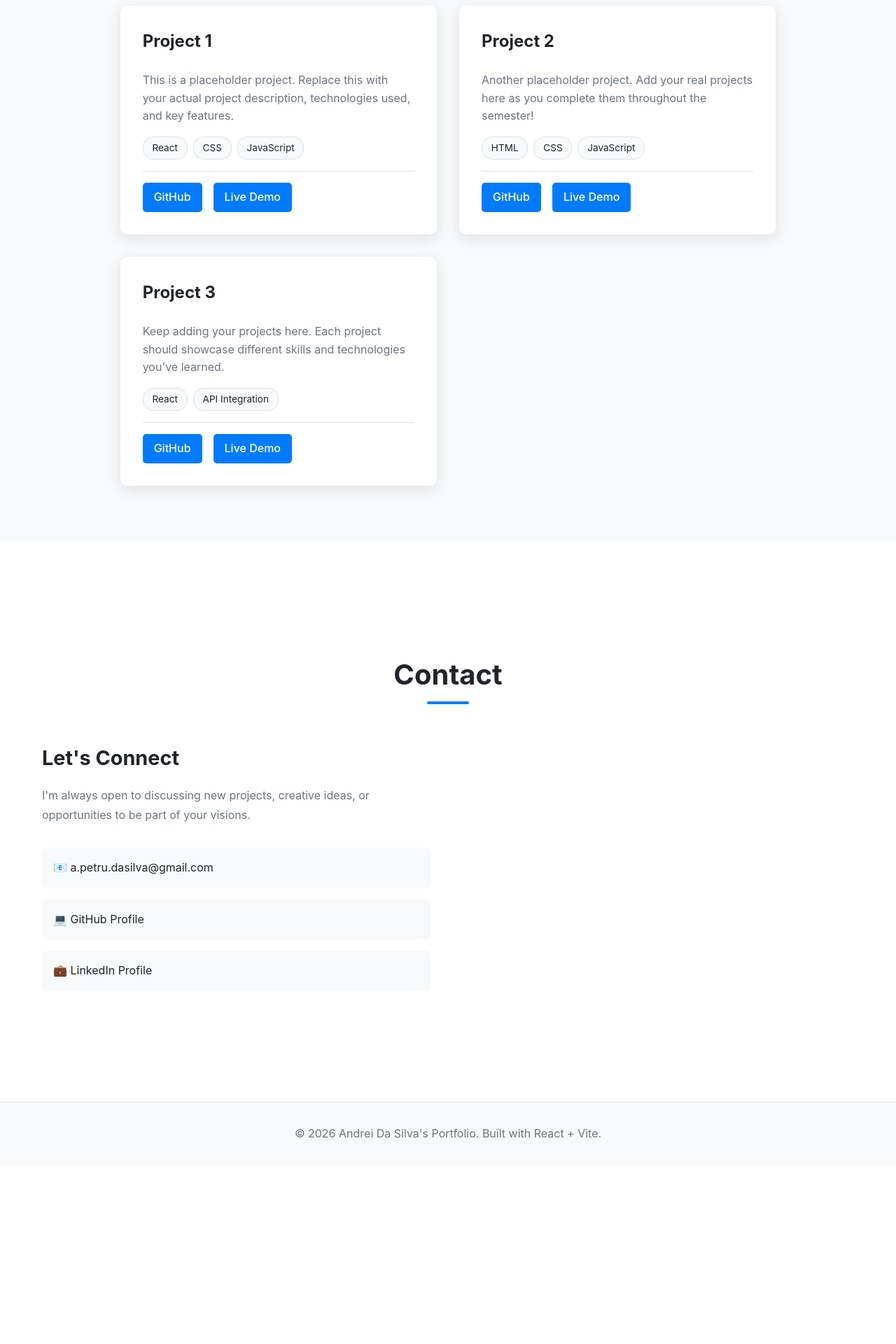
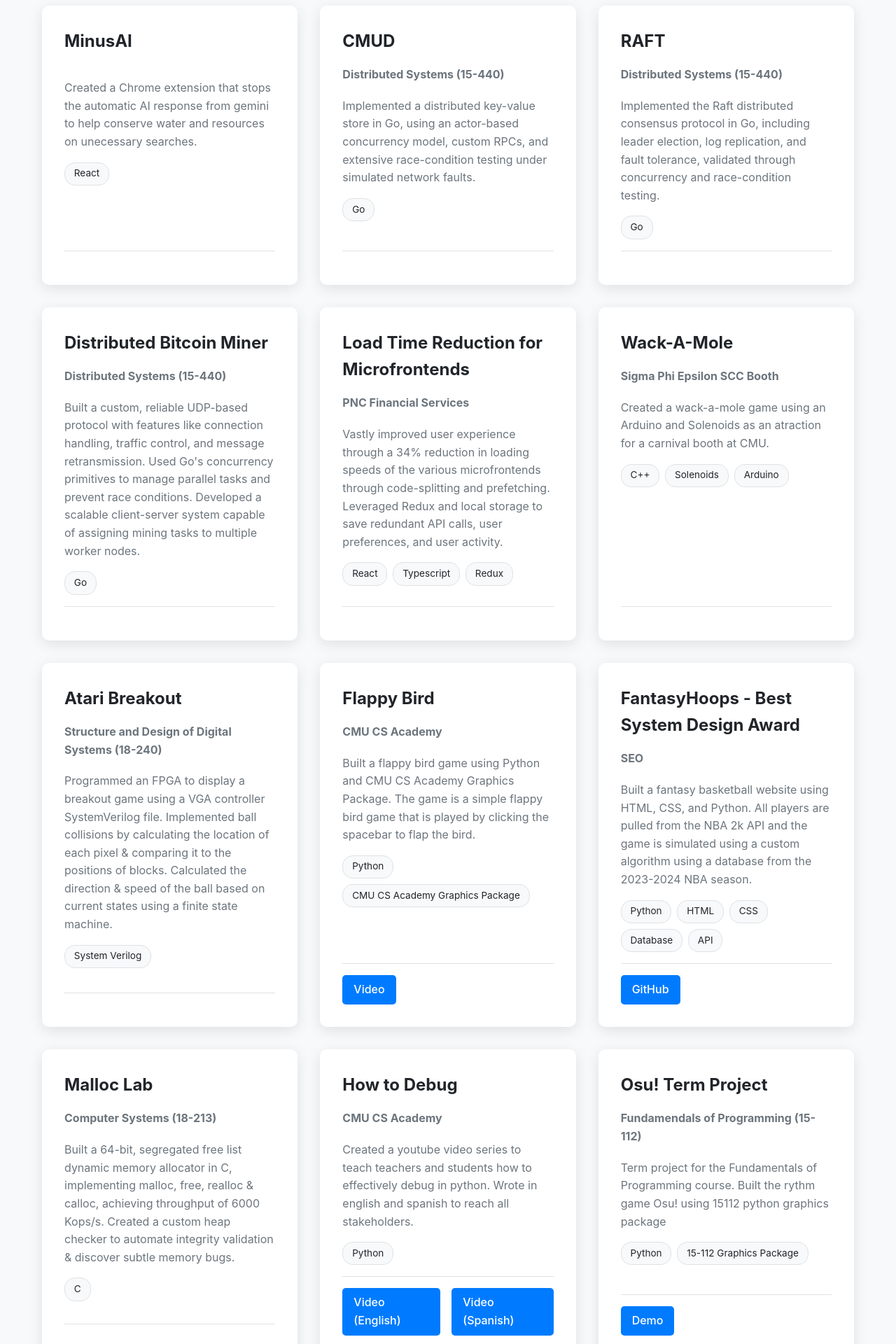
Before and after one commit to adasilva752/myPortfolio, a React (Vite) app: page / in a window 1280 px wide. Shown: the part 1140-3060 px from the top of the page at 70% size. Before the commit the page ends 2804 px from the top, so only its background shows below. Built offline with nearby package versions, Linux system fonts and the light colour scheme.

Commit message:
updated lots of projects

```diff
--- a/src/App.css
+++ b/src/App.css
@@ -303,7 +303,12 @@ section {
 .project-header h3 {
   font-size: 1.5rem;
   color: var(--text-primary);
-  margin-bottom: 0.5rem;
+  margin-bottom:0rem;
+}
+.project-subheader h4 {
+  font-size: 1rem;
+  color: var(--text-secondary);
+  margin-bottom: 0.2rem;
 }
 
 .project-body p {
--- a/src/components/Projects.jsx
+++ b/src/components/Projects.jsx
@@ -4,27 +4,103 @@ function Projects() {
   const projects = [
     {
       id: 1,
-      title: 'Project 1',
-      description: 'This is a placeholder project. Replace this with your actual project description, technologies used, and key features.',
-      technologies: ['React', 'CSS', 'JavaScript'],
-      github: '#',
-      demo: '#'
+      title: 'Keratoconus Awareness Campaign',
+      description: 'Highschool project focused on raising awareness about keratoconus, a degenerative eye disease. Built A website and youtube videos to educate people about the disease and how to prevent it.',
+      company: 'The Pine School Capstone',
+      technologies: ['Web Developmenmt'],
+      website: 'https://keratoconuswebsite.github.io/',
+      github: 'https://github.com/keratoconuswebsite/keratoconuswebsite.github.io',
     },
     {
       id: 2,
-      title: 'Project 2',
-      description: 'Another placeholder project. Add your real projects here as you complete them throughout the semester!',
-      technologies: ['HTML', 'CSS', 'JavaScript'],
-      github: '#',
-      demo: '#'
+      title: 'Osu! Term Project',
+      class: 'Fundamendals of Programming (15-112)',
+      description: 'Term project for the Fundamentals of Programming course. Built the rythm game Osu! using 15112 python graphics package',
+      technologies: ['Python', '15-112 Graphics Package'],
+      demo: 'https://www.youtube.com/watch?v=f8e8ZmNEVqo'
     },
     {
       id: 3,
-      title: 'Project 3',
-      description: 'Keep adding your projects here. Each project should showcase different skills and technologies you\'ve learned.',
-      technologies: ['React', 'API Integration'],
-      github: '#',
-      demo: '#'
+      title: 'How to Debug',
+      company: 'CMU CS Academy',
+      description: 'Created a youtube video series to teach teachers and students how to effectively debug in python. Wrote in english and spanish to reach all stakeholders.',
+      technologies: ['Python'],
+      'video-english': 'https://www.youtube.com/watch?v=W3slZ3Zw078',
+      'video-spanish': 'https://www.youtube.com/watch?v=W3slZ3Zw078',
+    },
+    {
+      id: 4,
+      title: 'Malloc Lab',
+      company: "Computer Systems (18-213)",
+      description: 'Built a 64-bit, segregated free list dynamic memory allocator in C, implementing malloc, free, realloc & calloc, achieving throughput of 6000 Kops/s. Created a custom heap checker to automate integrity validation & discover subtle memory bugs.',
+      technologies: ['C'],
+    },
+    {
+      id: 5,
+      title: 'FantasyHoops - Best System Design Award',
+      company: "SEO",
+      description: 'Built a fantasy basketball website using HTML, CSS, and Python. All players are pulled from the NBA 2k API and the game is simulated using a custom algorithm using a database from the 2023-2024 NBA season.',
+      technologies: ['Python', 'HTML', 'CSS', 'Database', 'API'],
+      github: 'https://github.com/6uan/fantasy-hoops',
+    },
+    {
+      id: 6,
+      title: 'Flappy Bird',
+      company: "CMU CS Academy",
+      description: 'Built a flappy bird game using Python and CMU CS Academy Graphics Package. The game is a simple flappy bird game that is played by clicking the spacebar to flap the bird.',
+      technologies: ['Python', 'CMU CS Academy Graphics Package'],
+      video: 'https://www.youtube.com/watch?v=fMjOyuUZVsY',
+    },
+    {
+      id: 7,
+      title: 'Atari Breakout',
+      class: 'Structure and Design of Digital Systems (18-240)',
+      description: 'Programmed an FPGA to display a breakout game using a VGA controller SystemVerilog file. Implemented ball collisions by calculating the location of each pixel & comparing it to the positions of blocks. Calculated the direction & speed of the ball based on current states using a finite state machine.',
+      technologies: ['System Verilog'],
+    },
+    {
+      id: 8,
+      title: 'Wack-A-Mole',
+      company: 'Sigma Phi Epsilon SCC Booth',
+      description: 'Created a wack-a-mole game using an Arduino and Solenoids as an atraction for a carnival booth at CMU.',
+      technologies: ['C++', 'Solenoids', 'Arduino'],
+    },
+    {id: 8,
+      title: 'Load Time Reduction for Microfrontends',
+      company: 'PNC Financial Services',
+      description: 'Vastly improved user experience through a 34% reduction in loading speeds of the various microfrontends through code\-splitting and prefetching. Leveraged Redux and local storage to save redundant API calls, user preferences, and user activity.',
+      technologies: ['React', 'Typescript', 'Redux'],
+    },
+    {
+      id: 10,
+      title: 'Distributed Bitcoin Miner',
+      class: 'Distributed Systems (15-440)',
+      description: 'Built a custom, reliable UDP-based protocol with features like connection handling, traffic control, and message retransmission. Used Go\'s concurrency primitives to manage parallel tasks and prevent race conditions. Developed a scalable client-server system capable of assigning mining tasks to multiple worker nodes.' ,
+      technologies: ['Go'],
+      Github: "https://github.com/adasilva752/p1-15440-f25-team-name"
+    },
+    {
+      id: 11,
+      title: 'RAFT',
+      class: 'Distributed Systems (15-440)',
+      description: 'Implemented the Raft distributed consensus protocol in Go, including leader election, log replication, and fault tolerance, validated through concurrency and race-condition testing.',
+      technologies: ['Go'],
+      Github: "https://github.com/adasilva752/p2-15440-f25-adasilva752"
+    },
+    {
+      id: 12,
+      title: 'CMUD',
+      class: 'Distributed Systems (15-440)',
+      description: 'Implemented a distributed key\-value store in Go, using an actor-based concurrency model, custom RPCs, and extensive race-condition testing under simulated network faults.',
+      technologies: ['Go'],
+      Github: "https://github.com/adasilva752/p3-15440-f25-samuel"
+    },
+    {
+      id: 13,
+      title: 'MinusAI',
+      description: 'Created a Chrome extension that stops the automatic AI response from gemini to help conserve water and resources on unecessary searches.',
+      technologies: ['React'],
+      Github: "https://github.com/adasilva752/minusAI"
     }
   ]
 
@@ -36,10 +112,16 @@ function Projects() {
           Here are some of my projects. I'll be adding more throughout the semester!
         </p>
         <div className="projects-grid">
-          {projects.map((project) => (
+          {projects.reverse().map((project) => (
             <div key={project.id} className="project-card">
               <div className="project-header">
                 <h3>{project.title}</h3>
+              </div>
+              <div className = "project-subheader">
+                <h4>
+                  {project.company && <span className="company-tag">{project.company}</span>}
+                  {project.class && <span className="company-tag">{project.class}</span>}
+                </h4>
               </div>
               <div className="project-body">
                 <p>{project.description}</p>
@@ -50,12 +132,36 @@ function Projects() {
                 </div>
               </div>
               <div className="project-footer">
-                <a href={project.github} target="_blank" rel="noopener noreferrer" className="project-link">
-                  GitHub
-                </a>
-                <a href={project.demo} target="_blank" rel="noopener noreferrer" className="project-link">
-                  Live Demo
-                </a>
+                {project.github && (
+                  <a href={project.github} target="_blank" rel="noopener noreferrer" className="project-link">
+                    GitHub
+                  </a>
+                )}
+                {project.demo && (
+                  <a href={project.demo} target="_blank" rel="noopener noreferrer" className="project-link">
+                    Demo
+                  </a>
+                )}
+                {project.video && (
+                  <a href={project.video} target="_blank" rel="noopener noreferrer" className="project-link">
+                    Video
+                  </a>
+                )}
+                {project.website && (
+                  <a href={project.website} target="_blank" rel="noopener noreferrer" className="project-link">
+                    Website
+                  </a>
+                )}
+                {project['video-english'] && (
+                  <a href={project['video-english']} target="_blank" rel="noopener noreferrer" className="project-link">
+                    Video (English)
+                  </a>
+                )}
+                {project['video-spanish'] && (
+                  <a href={project['video-spanish']} target="_blank" rel="noopener noreferrer" className="project-link">
+                    Video (Spanish)
+                  </a>
+                )}
               </div>
             </div>
           ))}
```
